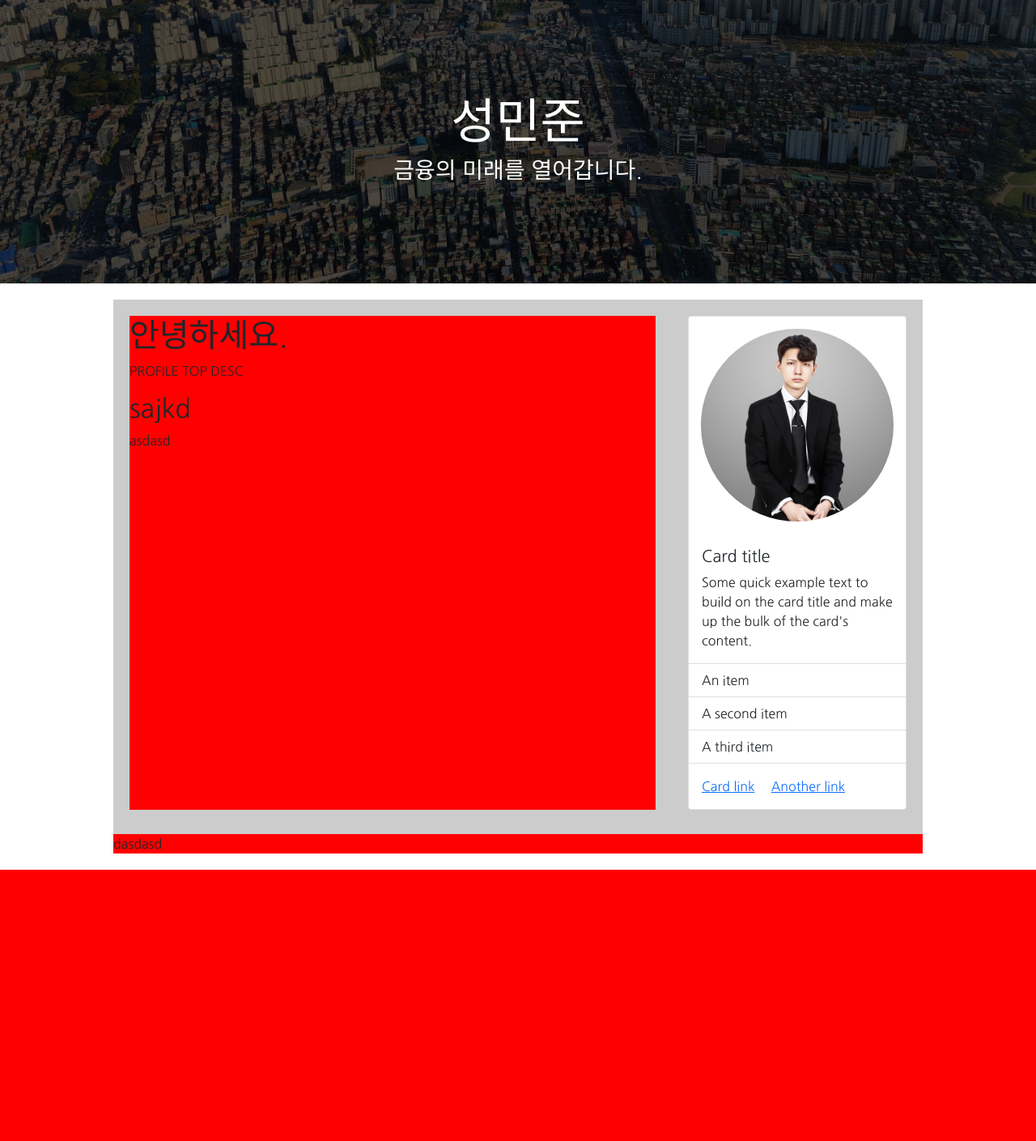
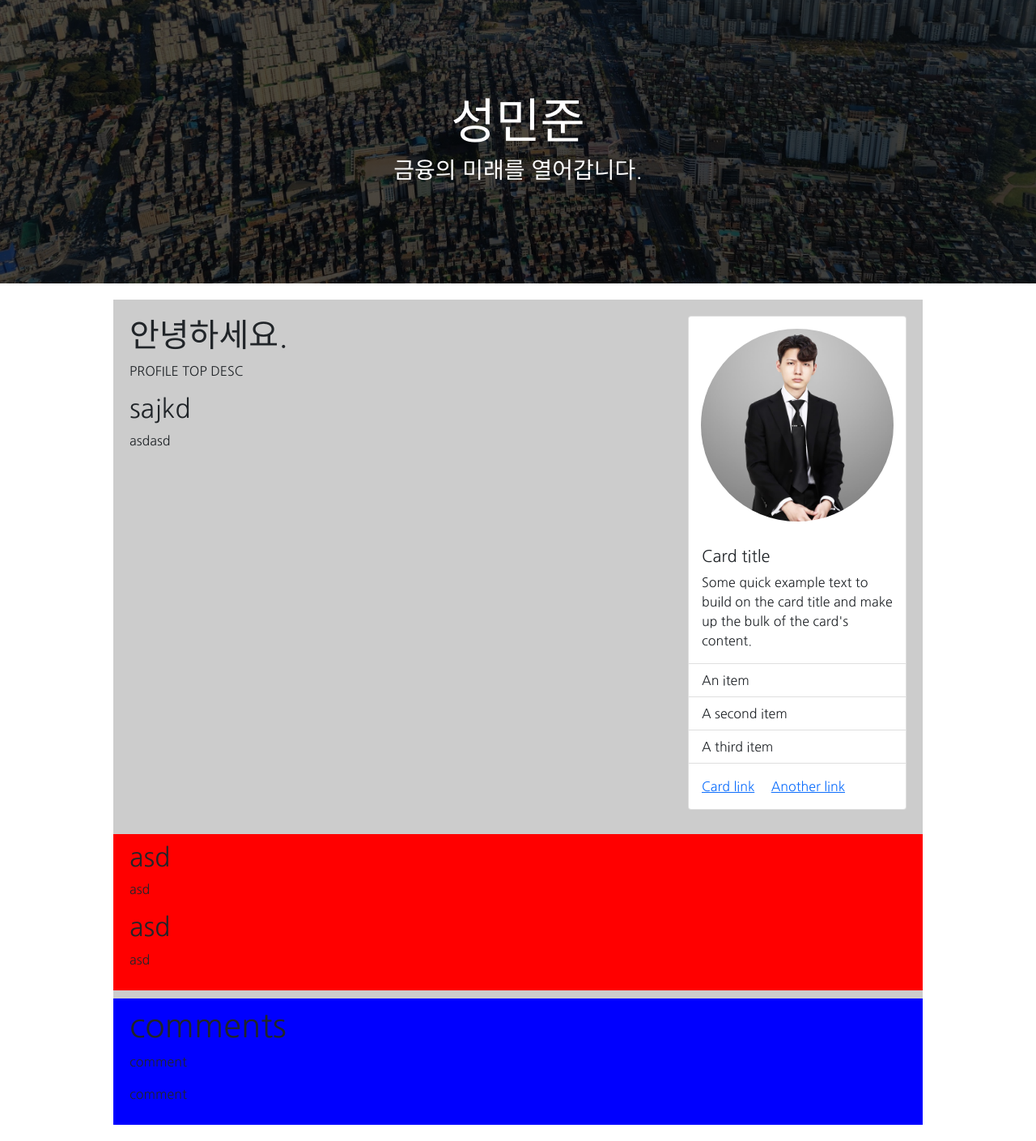
Before and after one commit to themrsung/spartaprofile, a Flask app: template templates/mjsung/mjsung.html in a window 1280 px wide. Shown: the whole page at 81% size. Before the commit the page ends 1074 px from the top, so only its background shows below. Run offline with Flask 2, Linux system fonts and the light colour scheme; the template is opened without the code that fills it, so the values that code supplies are empty.

Commit message:
improvements

```diff
--- a/templates/mjsung/mjsung.css
+++ b/templates/mjsung/mjsung.css
@@ -51,7 +51,6 @@
 }
 
 .profile-top-desc {
-    background-color: red;
     width: 100%;
     max-width: 650px;
     margin: 0px auto auto auto;
@@ -64,5 +63,12 @@
 
 .profile-middle {
     margin: 10px auto;
+    padding: 10px 20px;
     background-color: red;
 }
+
+.profile-lower {
+    margin: 10px auto;
+    padding: 10px 20px;
+    background-color: blue;
+}
--- a/templates/mjsung/mjsung.html
+++ b/templates/mjsung/mjsung.html
@@ -59,7 +59,17 @@
         </div>
 
         <div class="profile-middle">
-            <p>dasdasd</p>
+            <h2>asd</h2>
+            <p>asd</p>
+            <h2>asd</h2>
+            <p>asd</p>
+        </div>
+
+        <div class="profile-lower">
+            <!-- comments -->
+            <h1>comments</h1>
+            <p>comment</p>
+            <p>comment</p>
         </div>
 
     </div>
```
